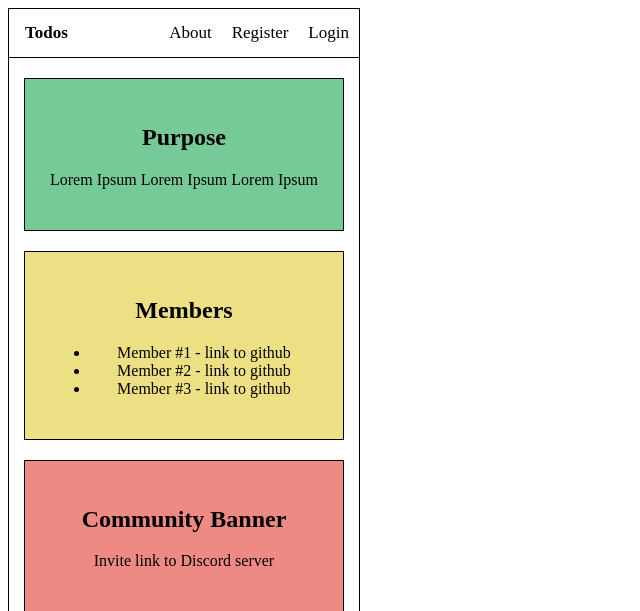
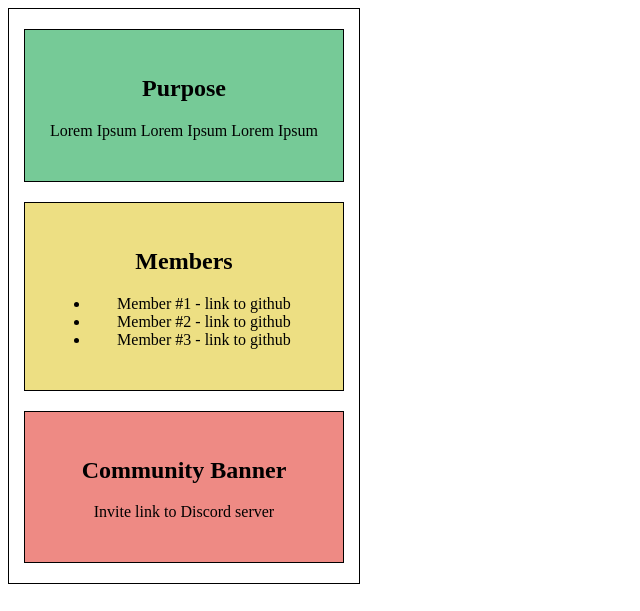
Before and after one commit to CSSG-Labs/flask-todo-app, a Flask app: page / in a window 1280 px wide. Shown: the top 611 px of the page, without its empty margins (0-640 px from the left). Run offline with Flask 2, Linux system fonts and the light colour scheme.

Commit message:
Removed code for navigation bar to add to layout.html

```diff
--- a/templates/index.html
+++ b/templates/index.html
@@ -5,15 +5,6 @@
 {% endblock %}
 
 {% block body %}
-
-    <div class="topnav">
-        <a class="active">Todos</a>
-        <div class="topnav-right">
-        <a href="#about">About</a>
-        <a href="#register">Register</a>
-        <a href="#Login">Login</a>
-        </div>
-    </div>
 
     <div class="purpose">
         <h2>Purpose</h2>
```
